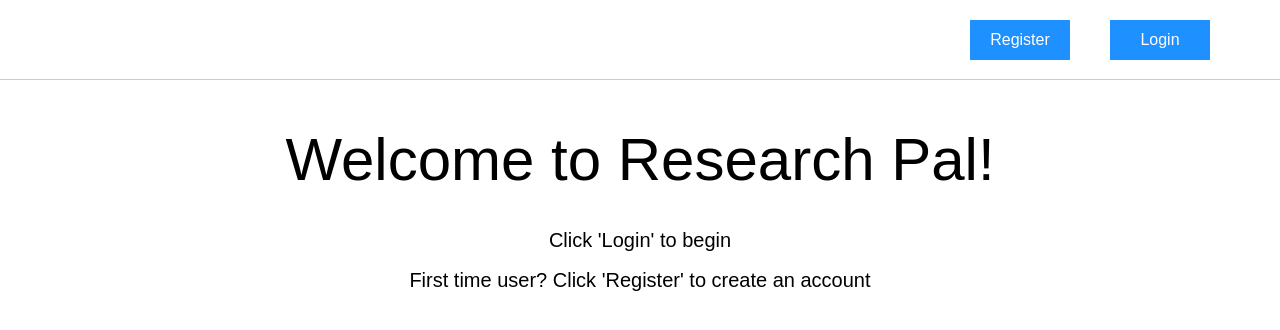
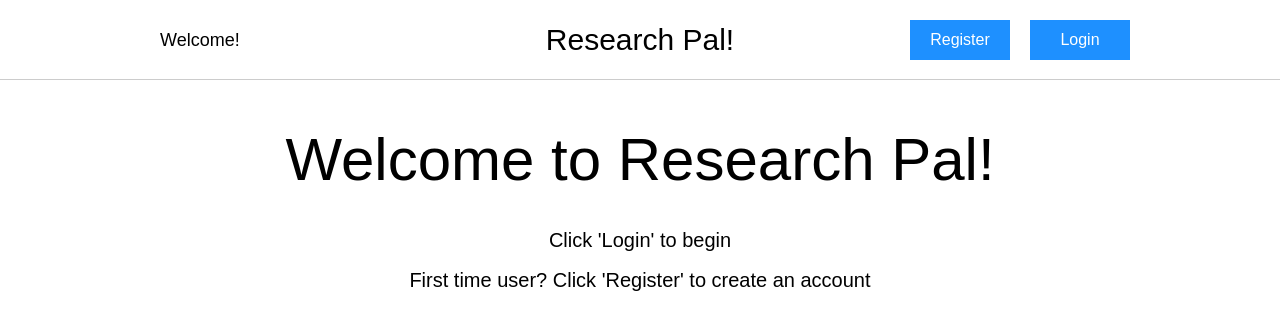
Before and after one commit to modern-day-researcher-lambda/front-end, a React (Create React App) app in the folder researcher-app/: page / in a window 1280 px wide. Shown: the top 330 px of the page. Built offline with nearby package versions, Linux system fonts and the light colour scheme.

Commit message:
Refactor Header styling

```diff
--- a/researcher-app/src/components/Header.js
+++ b/researcher-app/src/components/Header.js
@@ -27,24 +27,38 @@ function Header(props) {
 	return (
 		<div>
 			<HeaderWrapper>
+				<div className='header-content'>
+					<div className='left'>
+						{ props.loggedIn
+						  ? <>
 
-				{ props.loggedIn
-				  ? (
-				  		<div className='logged-in'>
-							<div className='greet'>Welcome, {props.user}</div>
+								<div className='greet'>Welcome, {props.user}</div>
+						    	<Link to="/CardForm">Add Card</Link>
+							</>
+						  :
+						  	<>
+								<div className='greet'>Welcome!</div>
+						    </>
+						}
+					</div>
 
-				    		<Link to="/CardForm">Add Card</Link>
-							<Link onClick={ handleLogout }to="/">Logout</Link>
-						</div>
-					)
-				  :
-				  	(
-						<div className='logged-out'>
-							<Link to="/register">Register</Link>
-							<Link to="/login">Login</Link>
-				    	</div>
-				    )
-				}
+					<div className='center'>
+						Research Pal!
+					</div>
+
+					<div className='right'>
+						{ props.loggedIn
+						  ? <>
+								<Link onClick={ handleLogout } to="/">Logout</Link>
+							</>
+						  :
+						  	<>
+						  		<Link to='/register'>Register</Link>
+								<Link to="/login">Login</Link>
+						    </>
+						}
+					</div>
+				</div>
 
 			</HeaderWrapper>
 			<HeaderSpacer/>
--- a/researcher-app/src/styled-components/HeaderWrapper.js
+++ b/researcher-app/src/styled-components/HeaderWrapper.js
@@ -13,32 +13,58 @@ const HeaderWrapper = styled.div`
 	z-index: 2;
 
 	height: 80px;
-
 	display: flex;
-	flex-direction: column;
+	flex-direction: row;
 	justify-content: center;
 
-	.logged-in {
+
+	.header-content {
+		max-width: 1000px;
+		width: 100%;
+
 		display: flex;
 		flex-direction: row;
-		justify-content: space-around;
+		justify-content: space-between;
 		align-items: center;
-
-		.greet {
-			border: 1px solid black;
-			font-size: 1.8rem;
-			padding: 10px 20px;
-		}
 	}
 
 
-	.logged-out {
+	.left {
+		width: 34%;
+		font-size: 1.8rem;
+
+		display: flex;
+		flex-direction: row;
+		justify-content: flex-start;
+		align-items: center;
+	}
+
+	.right {
+		width: 34%;
+
 		display: flex;
 		flex-direction: row;
 		justify-content: flex-end;
 		align-items: center;
-		margin: 0 50px;
 	}
+
+	.center {
+		width: 30%;
+		display: flex;
+		flex-direction: row;
+		justify-content: center;
+		align-items: center;
+
+		font-size: 3rem;
+
+	}
+
+	.greet {
+		font-size: 1.8rem;
+		padding: 10px 20px;
+	}
+
+
 
 
 	a {
@@ -55,7 +81,7 @@ const HeaderWrapper = styled.div`
 		text-decoration: none;
 		cursor: pointer;
 
-		margin: 0 20px;
+		margin: 0 10px;
 	}
 
 `;
```
